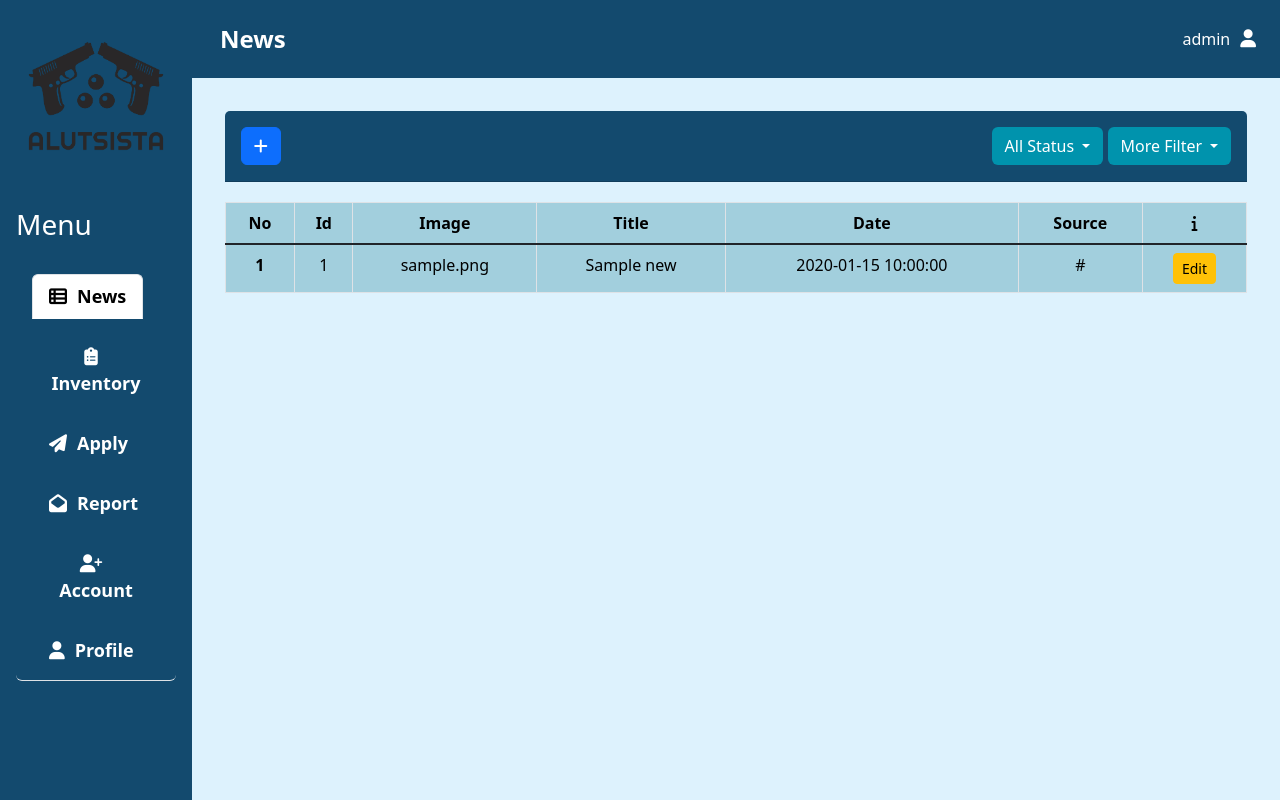
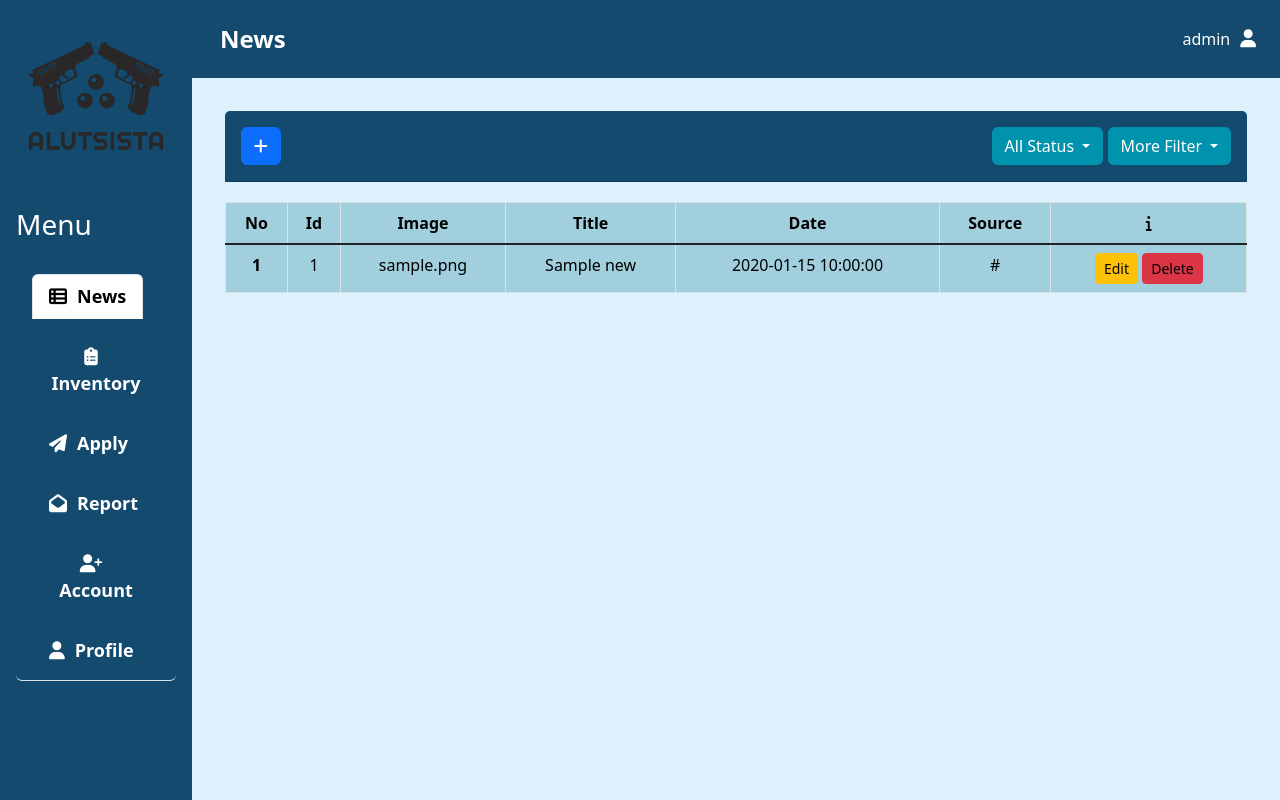
Before and after one commit to bagasly/Aplikasi-Manajemen-Alutsista, a PHP site: page /admin.php in a window 1280 px wide. Run offline with PHP 8.4, Linux system fonts and the light colour scheme; the visitor is signed in with stand-in values (Sample User, id 1); tables that the repository leaves empty or names only in its code hold one stand-in row (values such as "Sample post").

Commit message:
delete news

```diff
--- a/admin.php
+++ b/admin.php
@@ -164,6 +164,9 @@ $role = isset($_SESSION['role']) ? $_SESSION['role'] : '';
                   <td>
                     <button type="button" class="btn btn-sm btn-warning" data-bs-toggle="modal" data-bs-target="#editNews">
                       Edit
+                    </button>
+                    <button type="button" class="btn btn-sm btn-danger text-black" data-bs-toggle="modal" data-bs-target="#editNews">
+                      Delete
                     </button>
                   </td>
                 </tr>
```
